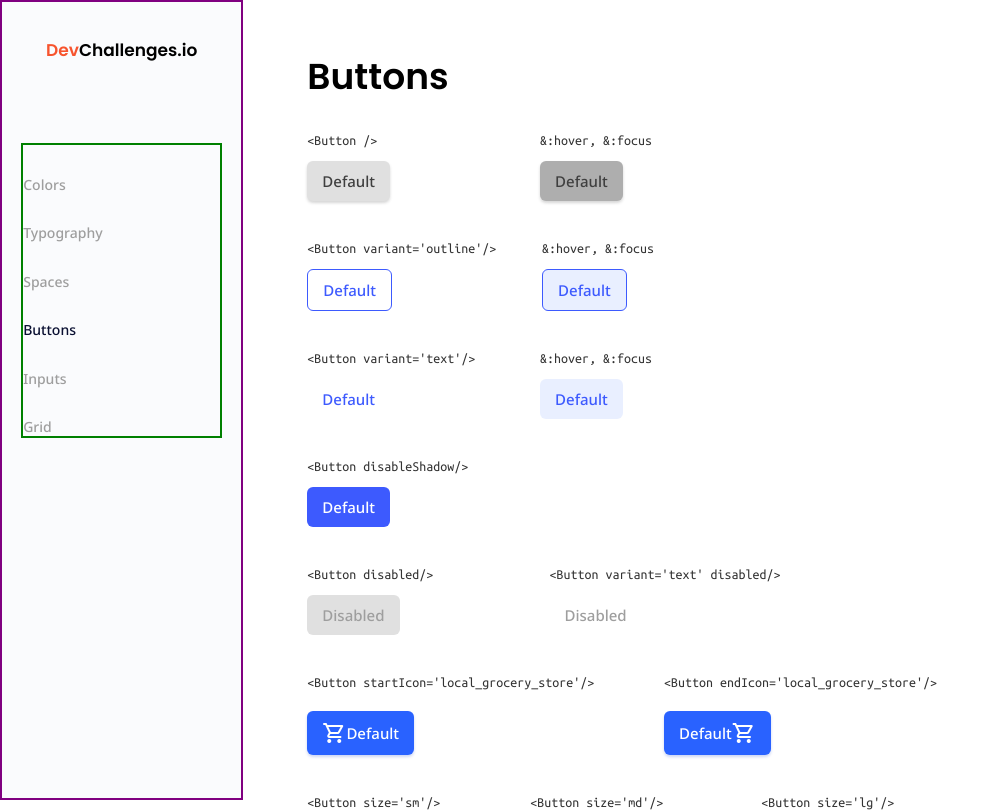
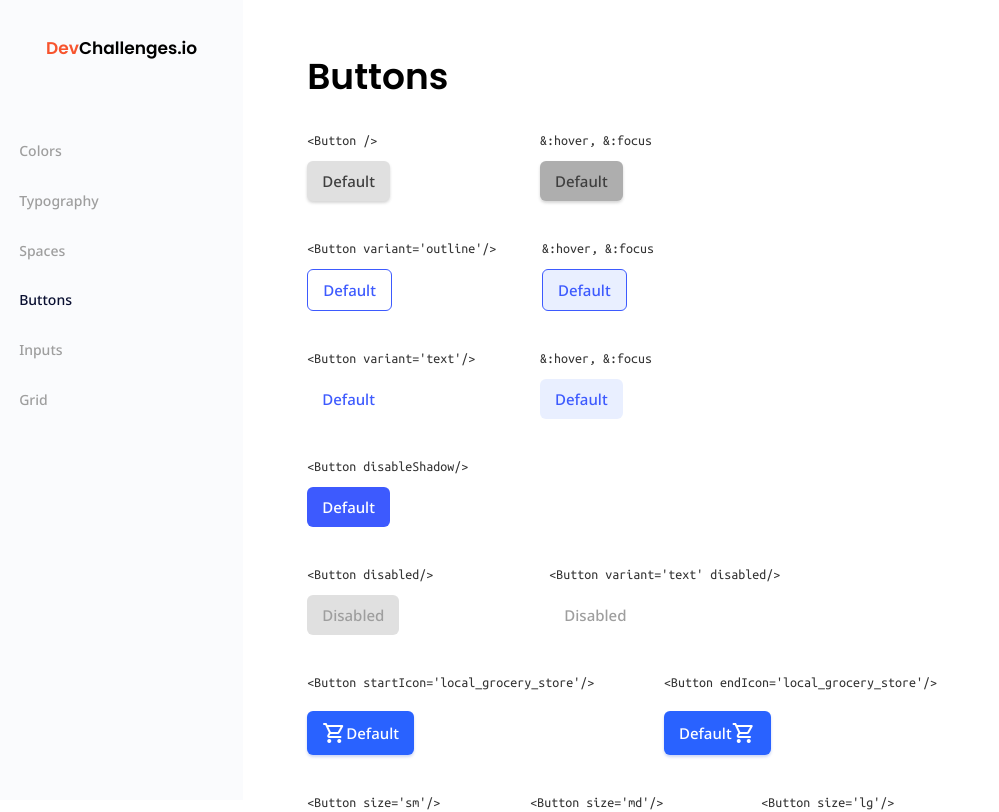
Before and after one commit to sidramwaseem/Button-Component, a React (Create React App) app: page / in a window 1280 px wide. Shown: the top 812 px of the page, without its empty margins (0-999 px from the left). Built offline with nearby package versions, Linux system fonts and the light colour scheme.

Commit message:
update nav.css

```diff
--- a/src/components/Nav/Nav.css
+++ b/src/components/Nav/Nav.css
@@ -8,7 +8,6 @@
 }
 
 .nav{
-    border: 2px solid purple;
     background-color: #FAFBFD;
     height: 100vh;
     width: 20%;
@@ -22,7 +21,6 @@
 }
 .nav--list{
     list-style: none;
-    border: 2px solid green;
     text-align: left;
     margin: 5rem 1.2rem;
 }
```
